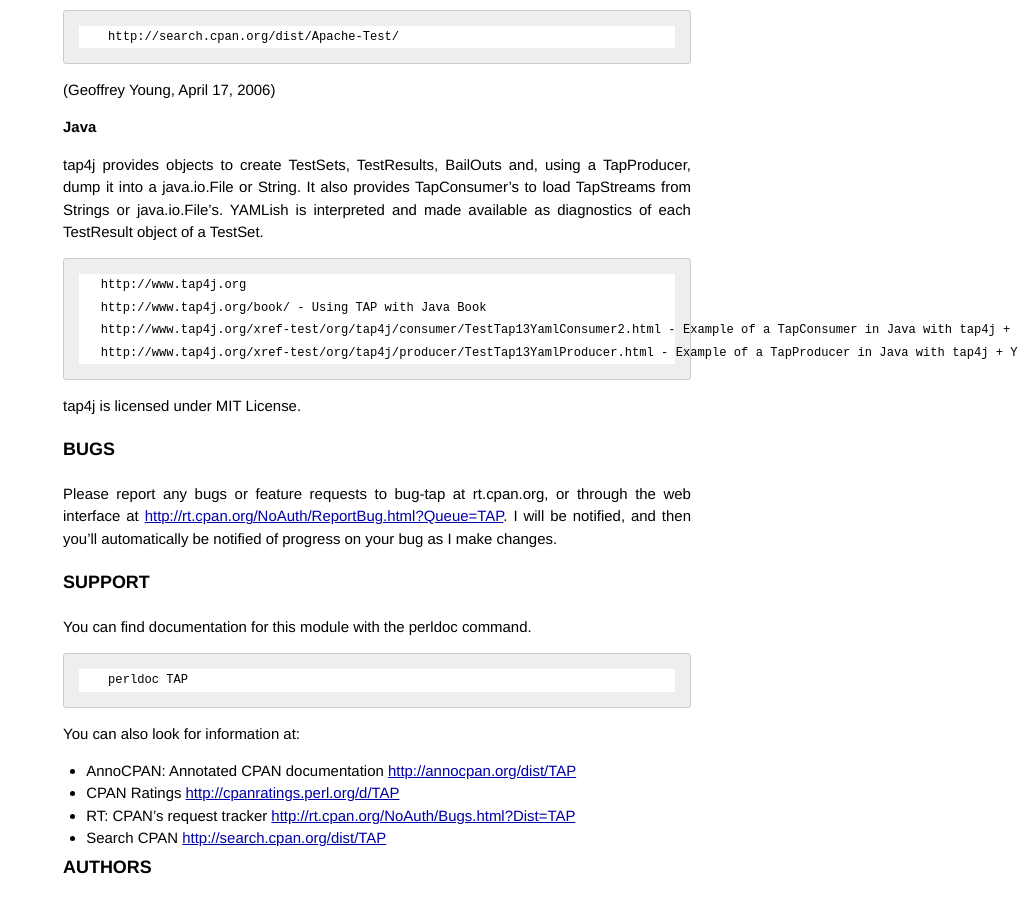
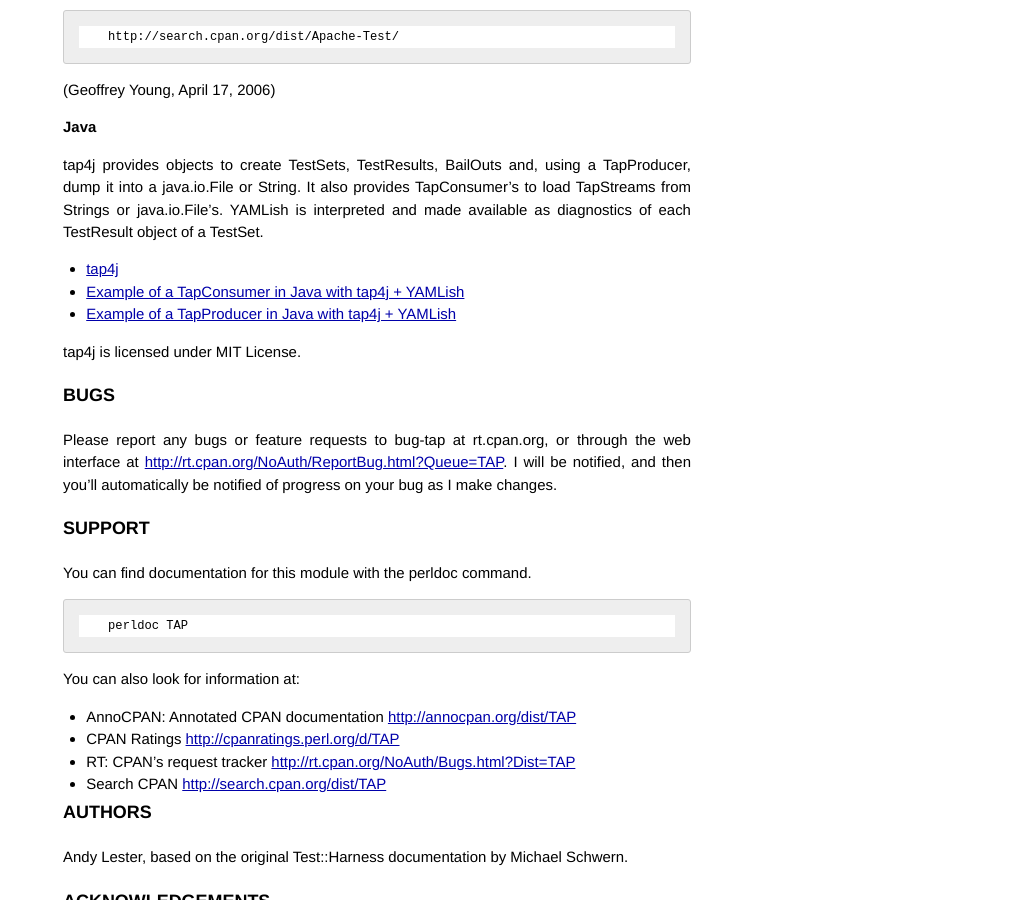
Before and after one commit to TestAnything/testanything.github.io, a Jekyll site: the page built from tap-specification.md, in a window 1280 px wide and 900 px high, scrolled down 9154 px. Shown: the whole window, without its empty margins (263-1280 px from the left). Built offline with Jekyll 4.4.1, drawn with Linux system fonts in a browser that asks for light colours; Markdown is read by kramdown in place of the engine named in the settings.

Commit message:
Updating test4j links in specification

````diff
--- a/tap-specification.md
+++ b/tap-specification.md
@@ -386,12 +386,9 @@
 ### Java
 tap4j provides objects to create TestSets, TestResults, BailOuts and, using a TapProducer, dump it into a java.io.File or String. It also provides TapConsumer's to load TapStreams from Strings or java.io.File's. YAMLish is interpreted and made available as diagnostics of each TestResult object of a TestSet.
 
-```
-   http://www.tap4j.org
-   http://www.tap4j.org/book/ - Using TAP with Java Book
-   http://www.tap4j.org/xref-test/org/tap4j/consumer/TestTap13YamlConsumer2.html - Example of a TapConsumer in Java with tap4j + YAMLish
-   http://www.tap4j.org/xref-test/org/tap4j/producer/TestTap13YamlProducer.html - Example of a TapProducer in Java with tap4j + YAMLish
-```
+-    [tap4j](http://www.tap4j.org)
+-    [Example of a TapConsumer in Java with tap4j + YAMLish](http://tap4j.org/tap4j/tapconsumer.html)
+-    [Example of a TapProducer in Java with tap4j + YAMLish](http://tap4j.org/tap4j/tapproducer.html)
 
 tap4j is licensed under MIT License.
 
````
